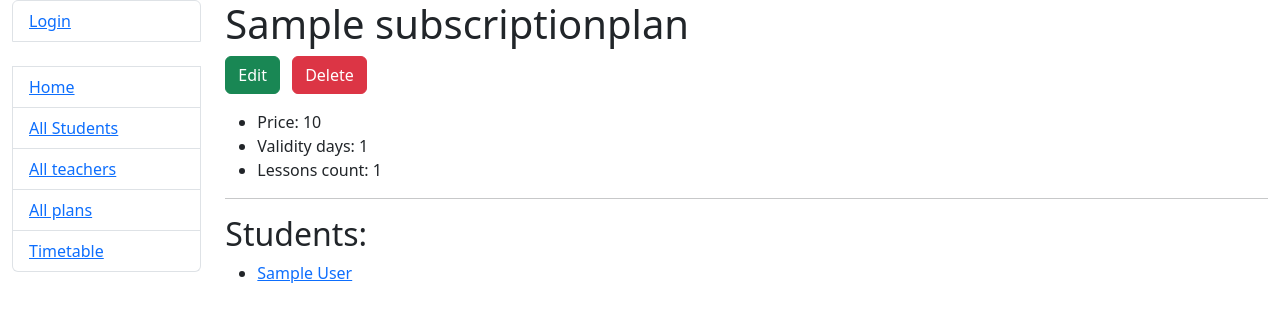
After one commit to hulchakk/music-studio-crm, a Django app: page /plans/1/ in a window 1280 px wide. The commit adds this page. Shown: the top 322 px of the page. Run offline with Django 5.2, Linux system fonts and the light colour scheme; tables that the repository leaves empty hold one stand-in row (values such as "Sample post").

Commit message:
feat(school): implement subscription plan detail page

```diff
--- a/school/urls.py
+++ b/school/urls.py
@@ -5,6 +5,7 @@ from school.views import (
     StudentsView,
     TeacherView,
     SubscriptionPlanView,
+    SubscriptionPlanDetailView,
 )
 
 
@@ -12,7 +13,8 @@ urlpatterns = [
      path("", index, name="index"),
      path("students/", StudentsView.as_view(), name="student-list"),
      path("teachers/", TeacherView.as_view(), name="teacher-list"),
-     path("plans/", SubscriptionPlanView.as_view(), name="plan-list")
+     path("plans/", SubscriptionPlanView.as_view(), name="plan-list"),
+     path("plans/<int:pk>/", SubscriptionPlanDetailView.as_view(), name="plan-detail")
 ]
 
 app_name = "school"
--- a/school/views.py
+++ b/school/views.py
@@ -33,3 +33,7 @@ class TeacherView(generic.ListView):
 
 class SubscriptionPlanView(generic.ListView):
     model = SubscriptionPlan
+
+
+class SubscriptionPlanDetailView(generic.DetailView):
+    model = SubscriptionPlan
--- /dev/null
+++ b/templates/school/subscriptionplan_detail.html
@@ -0,0 +1,21 @@
+{% extends "base.html" %}
+
+{% block content %}
+  <h1>{{ subscriptionplan }}</h1>
+  <ul class="list-inline">
+    <li class="list-inline-item"><a href="#" class="btn btn-success">Edit</a></li>
+    <li class="list-inline-item"><a href="#" class="btn btn-danger">Delete</a></li>
+  </ul>
+  <ul>
+    <li>Price: {{ subscriptionplan.price }}</li>
+    <li>Validity days: {{ subscriptionplan.validity_days }}</li>
+    <li>Lessons count: {{ subscriptionplan.lessons_count }}</li>
+  </ul>
+  <hr>
+  <h2>Students:</h2>
+  <ul>
+    {% for subscription in subscriptionplan.subscriptions.distinct %}
+      <li><a href="#">{{ subscription.student }}</a></li>
+    {% endfor %}
+  </ul>
+{% endblock content %}
--- a/templates/school/subscriptionplan_list.html
+++ b/templates/school/subscriptionplan_list.html
@@ -6,7 +6,7 @@
   <hr>
   <ul>
     {% for plan in subscriptionplan_list %}
-      <li><a href="#">{{ plan }}</a></li>
+      <li><a href="{% url 'school:plan-detail' pk=plan.pk %}">{{ plan }}</a></li>
     {% endfor %}
   </ul>
 {% endblock content %}
```
Also changed, not shown: templates/includes/sidebar.html (+4 -4 lines).
